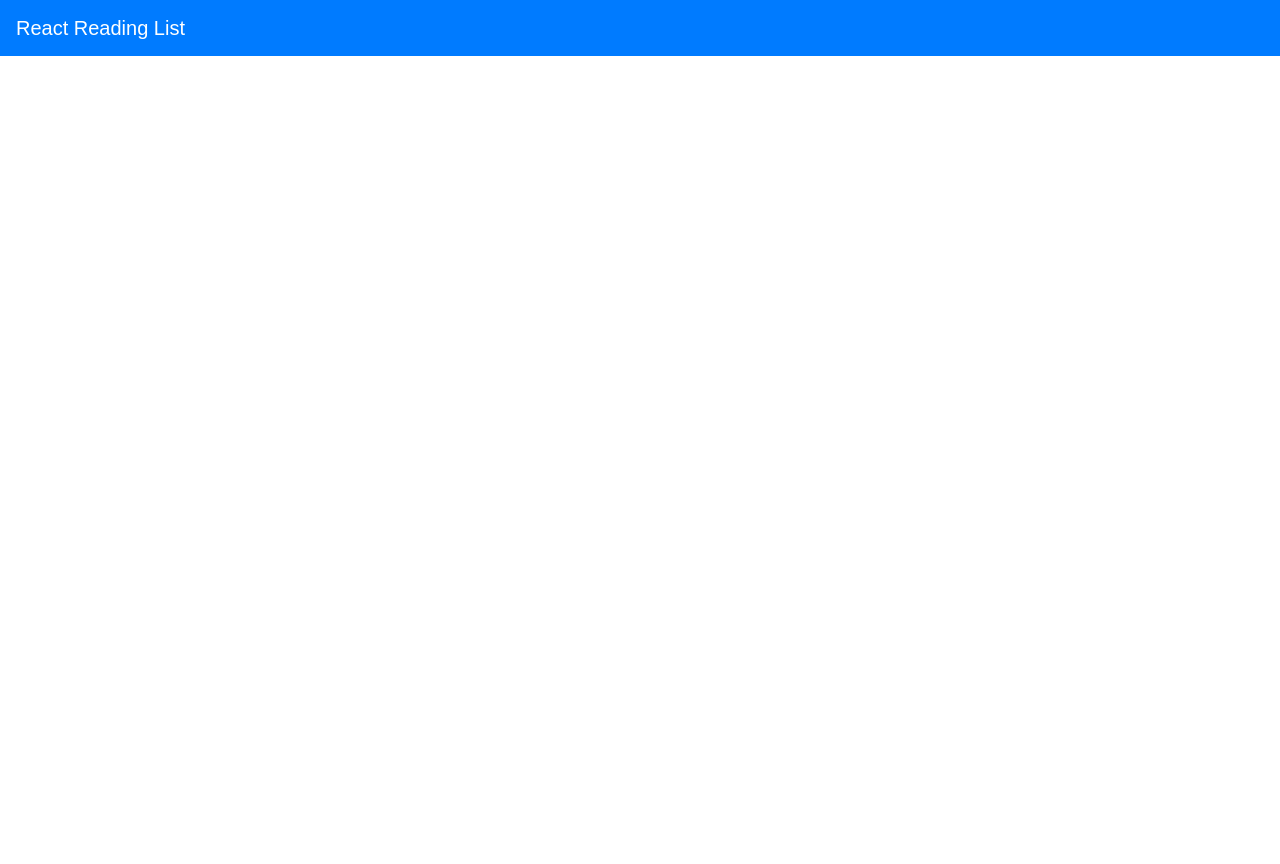
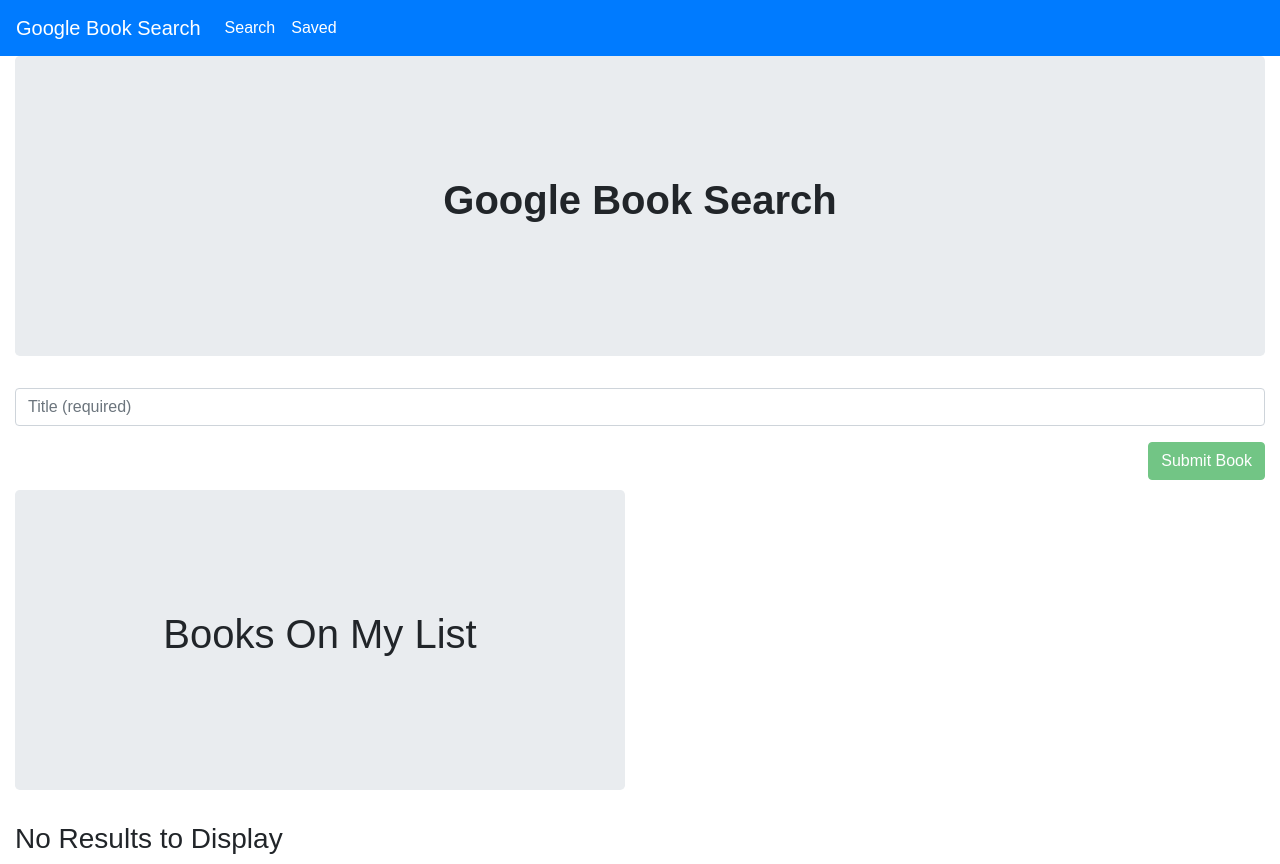
Before and after one commit to djfalciani/googlesearchbook, a React (Create React App) app in the folder client/: page / in a window 1280 px wide. Before the commit the page ends 800 px from the top, so only its background shows below. Built offline with nearby package versions, Linux system fonts and the light colour scheme.

Commit message:
Added no Match page. Fixed routes and added basic layout to 2 pages

```diff
--- a/client/src/App.js
+++ b/client/src/App.js
@@ -1,24 +1,24 @@
 import React, { Component } from "react";
+import { BrowserRouter as Router, Route, Switch } from "react-router-dom";
 import "./App.css";
 import Nav from "./components/Nav";
+import Search from "./pages/search";
+import Saved from "./pages/saved";
+import NoMatch from "./pages/NoMatch";
 
-class App extends Component {
-  render() {
-    return (
-      <Nav />
-    //   <Router>
-    //   <div>
-    //     <Nav />
-    //     <Switch>
-    //       <Route exact path="/" component={Books} />
-    //       <Route exact path="/books" component={Books} />
-    //       <Route exact path="/books/:id" component={Detail} />
-    //       <Route component={NoMatch} />
-    //     </Switch>
-    //   </div>
-    // </Router>
-    );
-  }
+function App() {
+  return (
+    <Router>
+      <div>
+        <Nav />
+        <Switch>
+          <Route exact path="/" component={Search} />
+          <Route exact path="/saved" component={Saved} />
+          <Route component={NoMatch} />
+        </Switch>
+      </div>
+    </Router>
+  );
 }
 
 export default App;
--- a/client/src/components/Nav/index.js
+++ b/client/src/components/Nav/index.js
@@ -1,11 +1,40 @@
 import React from "react";
+import { Link } from "react-router-dom";
 
 function Nav() {
   return (
     <nav className="navbar navbar-expand-lg navbar-dark bg-primary">
-      <a className="navbar-brand" href="/">
-        React Reading List
-      </a>
+      <Link className="navbar-brand" to="/">
+        Google Book Search
+      </Link>
+      <div>
+        <ul className="navbar-nav">
+          <li className="nav-item">
+            <Link
+              to="/"
+              className={
+                window.location.pathname === "/" || window.location.pathname === "/search"
+                  ? "nav-link active"
+                  : "nav-link"
+              }
+            >
+              Search
+            </Link>
+          </li>
+          <li className="nav-item">
+            <Link
+              to="/saved"
+              className={
+                window.location.pathname === "/" || window.location.pathname === "/saved"
+                  ? "nav-link active"
+                  : "nav-link"
+              }
+            >
+              Saved
+            </Link>
+          </li>
+        </ul>
+      </div>
     </nav>
   );
 }
--- /dev/null
+++ b/client/src/pages/NoMatch.js
@@ -0,0 +1,24 @@
+import React from "react";
+import { Col, Row, Container } from "../components/Grid";
+import Jumbotron from "../components/Jumbotron";
+
+function NoMatch() {
+  return (
+    <Container fluid>
+      <Row>
+        <Col size="md-12">
+          <Jumbotron>
+            <h1>404 Page Not Found</h1>
+            <h1>
+              <span role="img" aria-label="Face With Rolling Eyes Emoji">
+                🙄
+              </span>
+            </h1>
+          </Jumbotron>
+        </Col>
+      </Row>
+    </Container>
+  );
+}
+
+export default NoMatch;
--- a/client/src/pages/saved.js
+++ b/client/src/pages/saved.js
@@ -0,0 +1,32 @@
+import React, { Component } from "react";
+import DeleteBtn from "../components/DeleteBtn";
+import Jumbotron from "../components/Jumbotron";
+import API from "../utils/API";
+import { Link } from "react-router-dom";
+import { Col, Row, Container } from "../components/Grid";
+import { List, ListItem } from "../components/List";
+import { Input, TextArea, FormBtn } from "../components/Form";
+
+class Saved extends Component {
+
+
+    render() {
+        return (
+            <Container fluid>
+                <Row>
+                    <Col size="md-12">
+                        <Jumbotron>
+                        <h1><strong>Google Book Search</strong></h1>
+                        </Jumbotron>
+                    </Col>
+                    <Col size="md-12">
+                        Place Saved Books Here
+                    </Col>
+                </Row>
+            </Container>
+
+        );
+    }
+}
+
+export default Saved;
--- a/client/src/pages/search.js
+++ b/client/src/pages/search.js
@@ -0,0 +1,104 @@
+import React, { Component } from "react";
+import DeleteBtn from "../components/DeleteBtn";
+import Jumbotron from "../components/Jumbotron";
+import API from "../utils/API";
+import { Link } from "react-router-dom";
+import { Col, Row, Container } from "../components/Grid";
+import { List, ListItem } from "../components/List";
+import { Input, TextArea, FormBtn } from "../components/Form";
+
+class Search extends Component {
+  state = {
+    books: [],
+    searchQuery: ""
+  };
+
+//   componentDidMount() {
+//     // this.loadBooks();
+//   }
+
+//   loadBooks = () => {
+//     API.getBooks()
+//       .then(res =>
+//         this.setState({ books: res.data, title: "", author: "", synopsis: "" })
+//       )
+//       .catch(err => console.log(err));
+//   };
+
+//   deleteBook = id => {
+//     API.deleteBook(id)
+//       .then(res => this.loadBooks())
+//       .catch(err => console.log(err));
+//   };
+
+  handleInputChange = event => {
+    const { name, value } = event.target;
+    this.setState({
+      [name]: value
+    });
+  };
+
+  handleFormSubmit = event => {
+    event.preventDefault();
+    if (this.state.title && this.state.author) {
+      API.saveBook({
+        title: this.state.title,
+        author: this.state.author,
+        synopsis: this.state.synopsis
+      })
+        .then(res => this.loadBooks())
+        .catch(err => console.log(err));
+    }
+  };
+
+  render() {
+    return (
+      <Container fluid>
+        <Row>
+          <Col size="md-12">
+            <Jumbotron>
+              <h1><strong>Google Book Search</strong></h1>
+            </Jumbotron>
+            <form>
+              <Input
+                value={this.state.title}
+                onChange={this.handleInputChange}
+                name="search"
+                placeholder="Title (required)"
+              />
+              <FormBtn
+                disabled={!(this.state.author && this.state.title)}
+                onClick={this.handleFormSubmit}
+              >
+                Submit Book
+              </FormBtn>
+            </form>
+          </Col>
+          <Col size="md-6 sm-12">
+            <Jumbotron>
+              <h1>Books On My List</h1>
+            </Jumbotron>
+            {this.state.books.length ? (
+              <List>
+                {this.state.books.map(book => (
+                  <ListItem key={book._id}>
+                    <Link to={"/books/" + book._id}>
+                      <strong>
+                        {book.title} by {book.author}
+                      </strong>
+                    </Link>
+                    <DeleteBtn onClick={() => this.deleteBook(book._id)} />
+                  </ListItem>
+                ))}
+              </List>
+            ) : (
+              <h3>No Results to Display</h3>
+            )}
+          </Col>
+        </Row>
+      </Container>
+    );
+  }
+}
+
+export default Search;
--- /dev/null
+++ b/client/src/utils/API.js
@@ -0,0 +1,20 @@
+import axios from "axios";
+
+export default {
+  // Gets all books
+  getBooks: function() {
+    return axios.get("/api/books");
+  },
+  // Gets the book with the given id
+  getBook: function(id) {
+    return axios.get("/api/books/" + id);
+  },
+  // Deletes the book with the given id
+  deleteBook: function(id) {
+    return axios.delete("/api/books/" + id);
+  },
+  // Saves a book to the database
+  saveBook: function(bookData) {
+    return axios.post("/api/books", bookData);
+  }
+};
```
